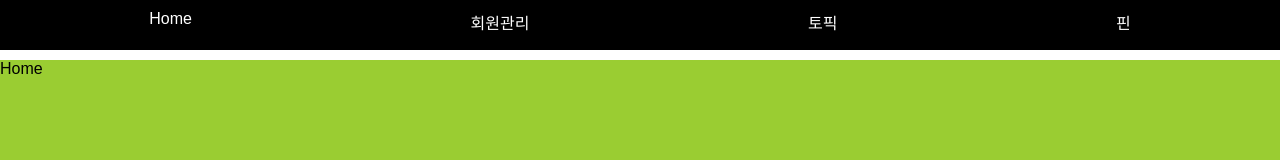
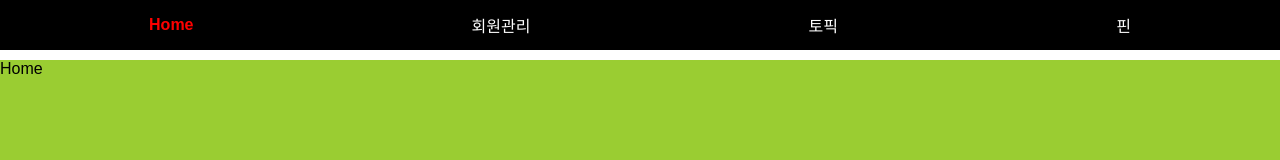
Before and after one commit to afds4567/admin-page, a React app: page / in a window 1280 px wide. Shown: the top 160 px of the page. Built offline with nearby package versions, Linux system fonts and the light colour scheme.

Commit message:
feat: Implement menu color change on GNB click

```diff
--- a/src/components/Layout/Gnb.tsx
+++ b/src/components/Layout/Gnb.tsx
@@ -1,20 +1,21 @@
 import styled from 'styled-components';
-import { Link } from 'react-router-dom';
+import { Link, useLocation } from 'react-router-dom';
 
 const Nav = styled.nav`
   display: flex;
   grid-area: header;
   justify-content: space-around;
+  align-items: center;
   padding: 1rem;
   background-color: black;
 `;
 
-const StyledLink = styled(Link)`
+const StyledLink = styled(Link)<{ selected: boolean }>`
   text-decoration: none;
-  color: white;
-
+  color: ${(props) => (props.selected ? 'red' : 'white')};
+  font-weight: ${(props) => (props.selected ? 'bold' : 'normal')};
   &:hover {
-    color: gray;
+    color: ${(props) => (props.selected ? 'red' : 'gray')};
   }
 `;
 
@@ -26,10 +27,12 @@ const menu = [
 ];
 
 const GNB = () => {
+  const location = useLocation();
+
   return (
     <Nav>
       {menu.map((item, index) => (
-        <StyledLink key={index} to={item.address}>
+        <StyledLink key={index} to={item.address} selected={location.pathname === item.address}>
           {item.name}
         </StyledLink>
       ))}
```
